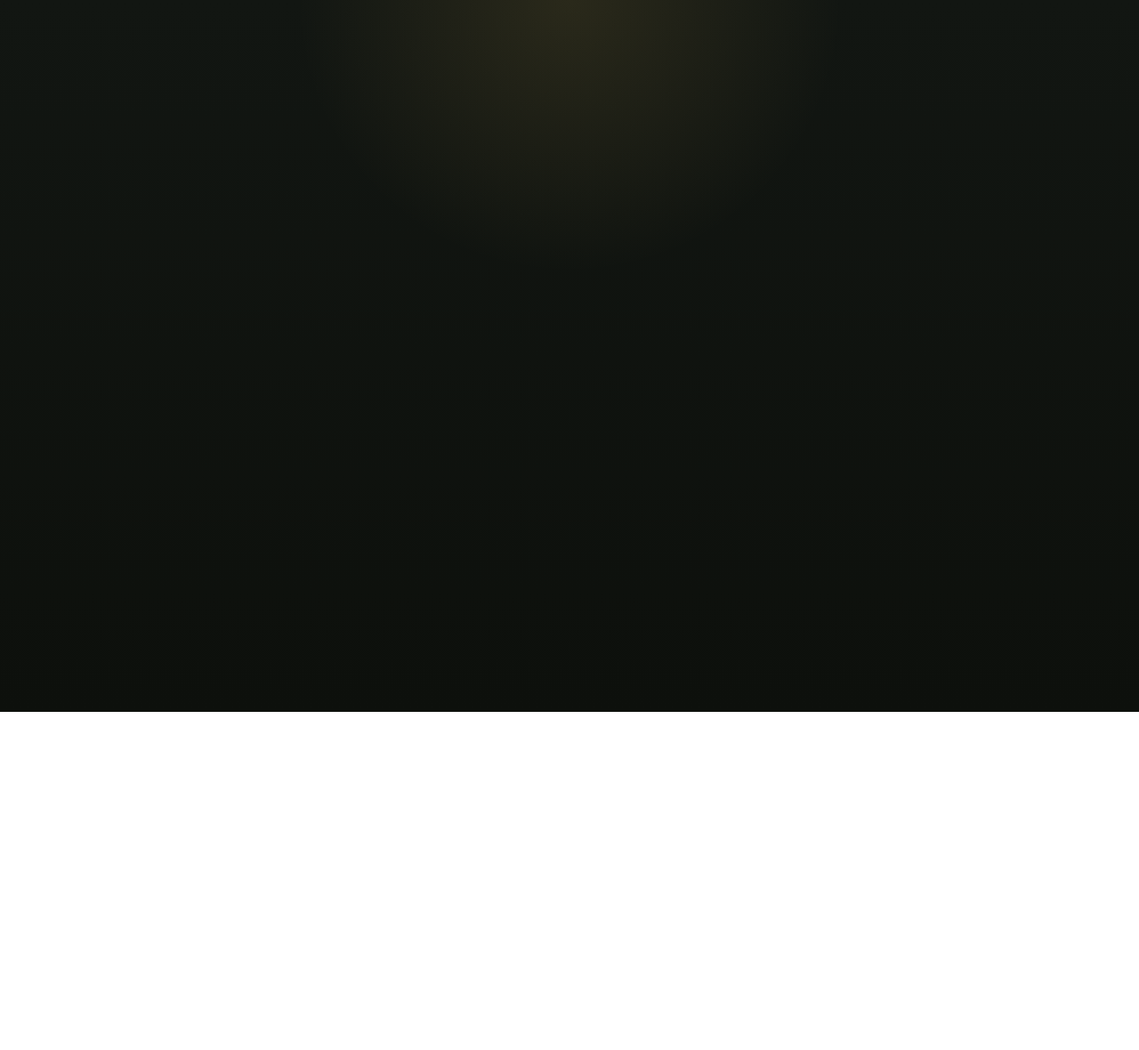
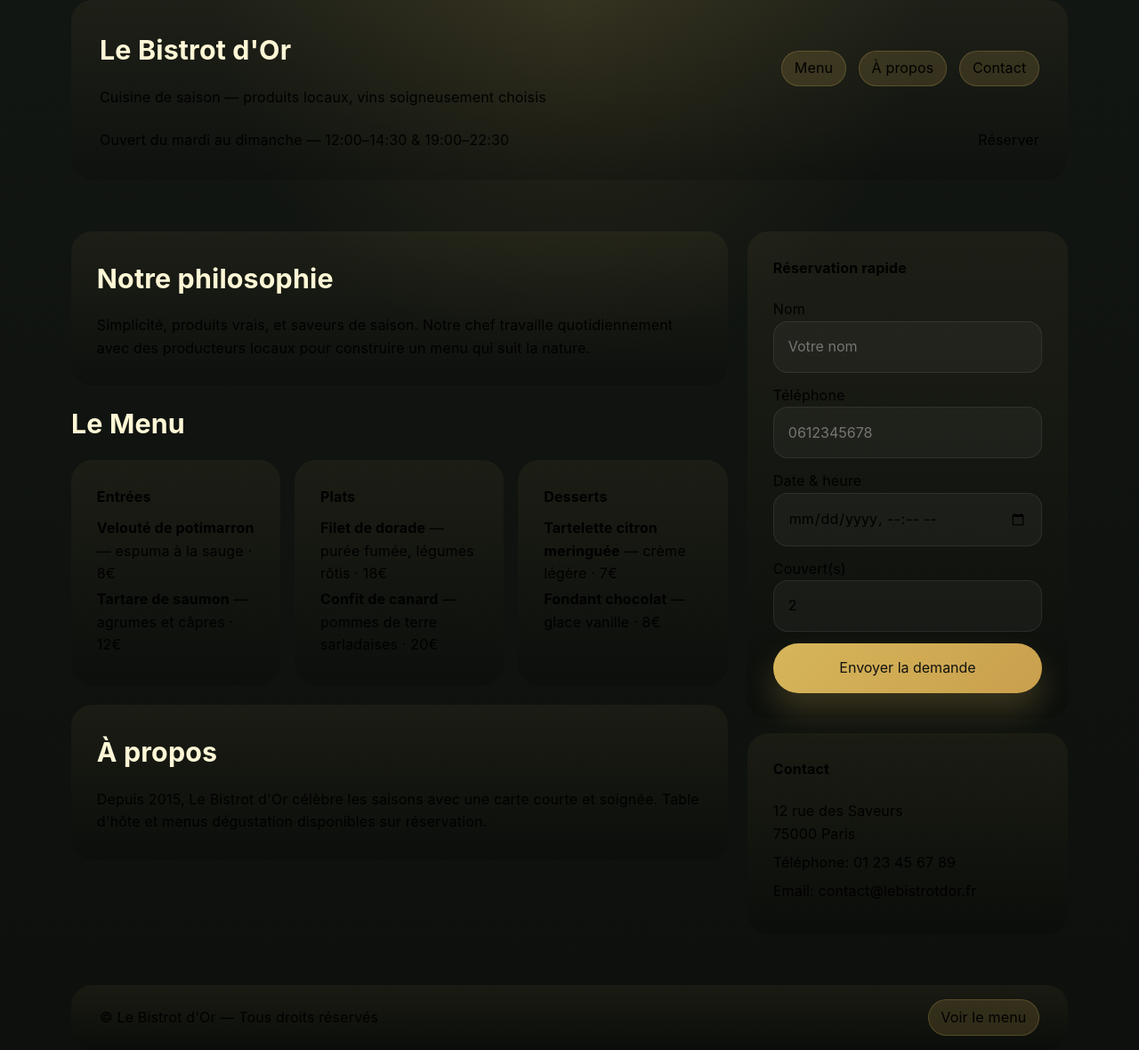
Before and after one commit to davidcibaka/ESS, a plain HTML site: page index.html in a window 1280 px wide. Shown: the whole page at 89% size. Before the commit the page ends 800 px from the top, so only its background shows below. Drawn offline with Linux system fonts and the light colour scheme.

Commit message:
modification index

```diff
--- a/index.html
+++ b/index.html
@@ -1,11 +1,104 @@
+<!doctype html>
 <html lang="fr">
 <head>
-    <meta charset="UTF-8">
-    <meta name="viewport" content="width=device-width, initial-scale=1.0">
-    <title>Premier site</title>
+    <meta charset="utf-8">
+    <meta name="viewport" content="width=device-width,initial-scale=1">
+    <title>Le Bistrot d'Or — Restaurant</title>
     <link rel="stylesheet" href="style.css">
 </head>
 <body>
 
+    <header class="container header">
+        <div style="display:flex;align-items:center;justify-content:space-between;gap:1rem;">
+            <div>
+                <h1 class="section-title">Le Bistrot d'Or</h1>
+                <p class="subtitle">Cuisine de saison — produits locaux, vins soigneusement choisis</p>
+            </div>
+            <nav aria-label="Navigation principale">
+                <a class="badge" href="#menu">Menu</a>
+                <a class="badge" href="#about" style="margin-left:0.6rem">À propos</a>
+                <a class="badge" href="#contact" style="margin-left:0.6rem">Contact</a>
+            </nav>
+        </div>
+        <div style="margin-top:1.4rem;display:flex;gap:1rem;align-items:center;">
+            <p style="margin:0;color:var(--text-muted)">Ouvert du mardi au dimanche — 12:00–14:30 & 19:00–22:30</p>
+            <a href="#reservation" class="primary" style="margin-left:auto">Réserver</a>
+        </div>
+    </header>
+
+    <main class="container" style="margin-top:1.6rem;display:grid;grid-template-columns:1fr 360px;gap:1.4rem;align-items:start;">
+        <section>
+            <article class="card">
+                <h2 class="section-title">Notre philosophie</h2>
+                <p class="subtitle">Simplicité, produits vrais, et saveurs de saison. Notre chef travaille quotidiennement avec des producteurs locaux pour construire un menu qui suit la nature.</p>
+            </article>
+
+            <section id="menu" style="margin-top:1.2rem">
+                <h3 class="section-title">Le Menu</h3>
+                <div style="display:grid;grid-template-columns:repeat(auto-fit,minmax(220px,1fr));gap:1rem;margin-top:1rem;">
+                    <div class="card">
+                        <h4 style="margin:0 0 0.6rem">Entrées</h4>
+                        <p style="margin:0.2rem 0"><strong>Velouté de potimarron</strong> — espuma à la sauge · 8€</p>
+                        <p style="margin:0.2rem 0"><strong>Tartare de saumon</strong> — agrumes et câpres · 12€</p>
+                    </div>
+
+                    <div class="card">
+                        <h4 style="margin:0 0 0.6rem">Plats</h4>
+                        <p style="margin:0.2rem 0"><strong>Filet de dorade</strong> — purée fumée, légumes rôtis · 18€</p>
+                        <p style="margin:0.2rem 0"><strong>Confit de canard</strong> — pommes de terre sarladaises · 20€</p>
+                    </div>
+
+                    <div class="card">
+                        <h4 style="margin:0 0 0.6rem">Desserts</h4>
+                        <p style="margin:0.2rem 0"><strong>Tartelette citron meringuée</strong> — crème légère · 7€</p>
+                        <p style="margin:0.2rem 0"><strong>Fondant chocolat</strong> — glace vanille · 8€</p>
+                    </div>
+                </div>
+            </section>
+
+            <section id="about" style="margin-top:1.4rem">
+                <div class="card">
+                    <h3 class="section-title">À propos</h3>
+                    <p class="subtitle">Depuis 2015, Le Bistrot d'Or célèbre les saisons avec une carte courte et soignée. Table d'hôte et menus dégustation disponibles sur réservation.</p>
+                </div>
+            </section>
+        </section>
+
+        <aside>
+            <div class="card">
+                <h4 style="margin-top:0">Réservation rapide</h4>
+                <form id="reservation" action="#" method="post" style="display:grid;gap:0.8rem;margin-top:0.6rem">
+                    <label>Nom
+                        <input type="text" name="name" placeholder="Votre nom" required>
+                    </label>
+                    <label>Téléphone
+                        <input type="tel" name="phone" placeholder="0612345678" required>
+                    </label>
+                    <label>Date & heure
+                        <input type="datetime-local" name="datetime" required>
+                    </label>
+                    <label>Couvert(s)
+                        <input type="number" name="covers" min="1" max="20" value="2" required>
+                    </label>
+                    <button type="submit" class="primary">Envoyer la demande</button>
+                </form>
+            </div>
+
+            <div class="card" style="margin-top:1rem">
+                <h4 style="margin-top:0">Contact</h4>
+                <p class="subtitle" style="margin:0.4rem 0">12 rue des Saveurs<br>75000 Paris</p>
+                <p style="margin:0.4rem 0">Téléphone: <a href="tel:+33123456789">01 23 45 67 89</a></p>
+                <p style="margin:0.4rem 0">Email: <a href="mailto:contact@lebistrotdor.fr">contact@lebistrotdor.fr</a></p>
+            </div>
+        </aside>
+    </main>
+
+    <footer class="container footer" style="margin-top:1.6rem;padding:1rem 2rem;display:flex;justify-content:space-between;align-items:center;">
+        <p style="margin:0;color:var(--text-muted)">© Le Bistrot d'Or — Tous droits réservés</p>
+        <nav>
+            <a href="#menu" class="badge">Voir le menu</a>
+        </nav>
+    </footer>
+
 </body>
 </html>
```
